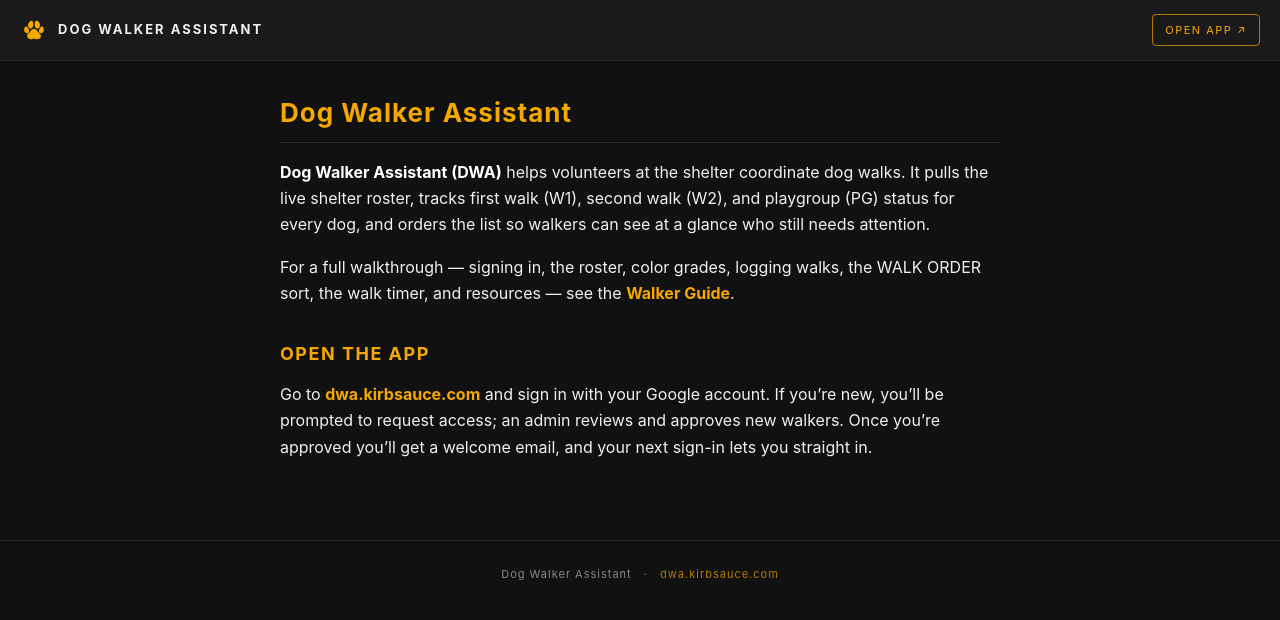
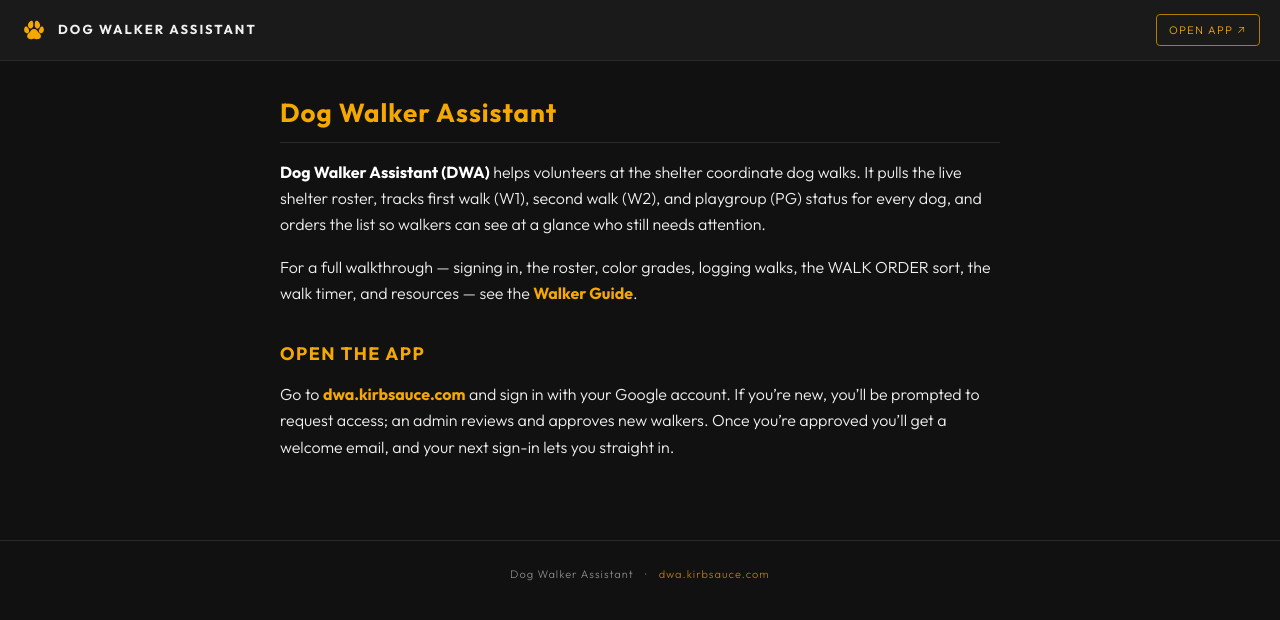
Before and after one commit to kirbsauce/dog-walker-assistant-docs, a Jekyll site: the page built from index.md, in a window 1280 px wide. Shown: the top 620 px of the page. Built offline with Jekyll 4.4.1, drawn with Linux system fonts in a browser that asks for light colours.

Commit message:
Use the app's font, Outfit, across the docs site
Load Outfit in the shared layout and make it the body font (light
weight, as in the app), so the Walker Guide and home page match the app
and the Walk Order guide. The system font stack stays as the fallback.

Co-Authored-By: Claude Opus 5.5 <noreply@anthropic.com>
Claude-Session: https://claude.ai/code/session_01Gn98H5icQkvFvkCZpGcr4i

```diff
--- a/_layouts/default.html
+++ b/_layouts/default.html
@@ -7,6 +7,9 @@
   <title>{% if page.title %}{{ page.title }} · {% endif %}{{ site.title }}</title>
   <meta name="description" content="{{ page.description | default: site.description }}">
   <link rel="icon" type="image/svg+xml" href="{{ '/images/paw-logo.svg' | relative_url }}">
+  <link rel="preconnect" href="https://fonts.googleapis.com">
+  <link rel="preconnect" href="https://fonts.gstatic.com" crossorigin>
+  <link rel="stylesheet" href="https://fonts.googleapis.com/css2?family=Outfit:wght@300;400;600;700;800&display=swap">
   <link rel="stylesheet" href="{{ '/assets/css/style.css' | relative_url }}">
 </head>
 <body>
--- a/assets/css/style.css
+++ b/assets/css/style.css
@@ -19,8 +19,9 @@ body {
   margin: 0;
   background: var(--bg);
   color: var(--text);
-  font-family: -apple-system, BlinkMacSystemFont, "Segoe UI", Roboto, Helvetica, Arial, sans-serif;
+  font-family: "Outfit", -apple-system, BlinkMacSystemFont, "Segoe UI", Roboto, Helvetica, Arial, sans-serif;
   font-size: 16px;
+  font-weight: 300;
   line-height: 1.65;
 }
 
```
